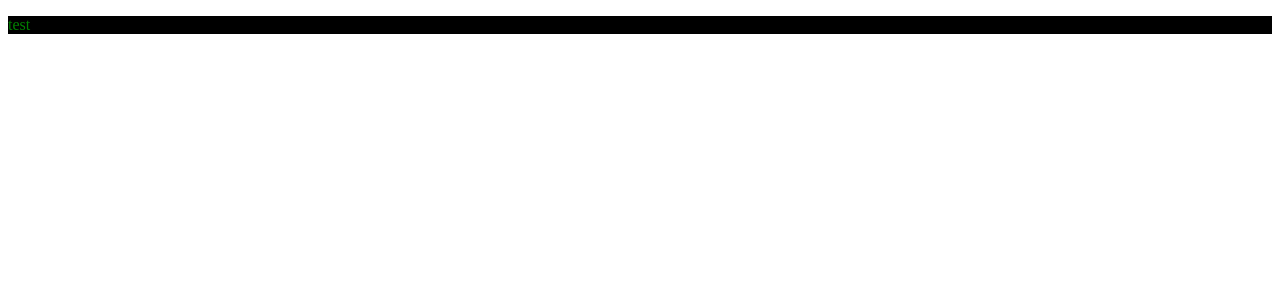
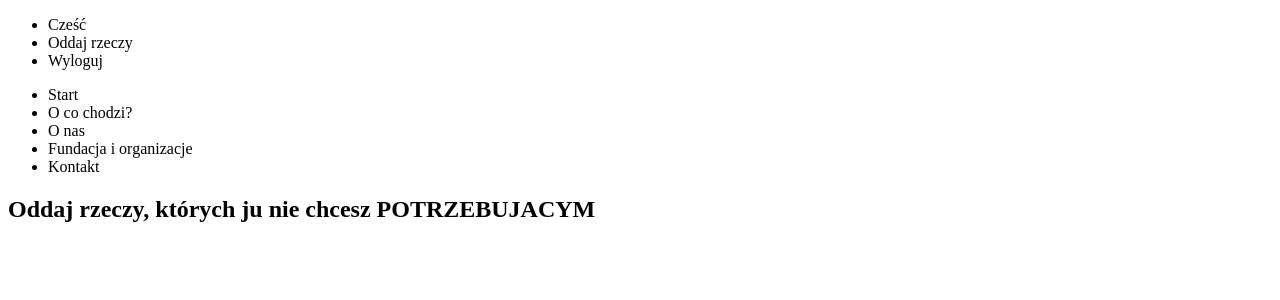
Before and after one commit to canoniczek/portfolio-project-app, a React (Vite) app in the folder portfolio-lab/: page / in a window 1280 px wide. Shown: the top 300 px of the page. Built offline with nearby package versions, Linux system fonts and the light colour scheme.

Commit message:
simple version

```diff
--- /dev/null
+++ b/portfolio-lab/src/GiveThings.jsx
@@ -0,0 +1,34 @@
+
+// import './components/main.scss';
+
+
+
+function GiveThings() {
+
+
+    return (
+      <>
+        <nav className="header">
+          <ul>
+              <li>Cześć</li>
+              <li>Oddaj rzeczy</li>
+              <li>Wyloguj</li>
+          </ul>
+          <ul>
+              <li>Start</li>
+              <li>O co chodzi?</li>
+              <li>O nas</li>
+              <li>Fundacja i organizacje</li>
+              <li>Kontakt</li>
+          </ul>
+        </nav>
+        <section>
+            <div>
+                <h1>Oddaj rzeczy, których ju nie chcesz POTRZEBUJACYM</h1>
+            </div>
+        </section>
+      </>
+    )
+  }
+
+  export default GiveThings;
--- /dev/null
+++ b/portfolio-lab/src/Home.jsx
@@ -0,0 +1,132 @@
+
+// import './components/main.scss';
+
+
+
+function Home() {
+
+
+  return (
+    <>
+      <nav className="header">
+        <ul>
+            <li>Zaloguj się</li>
+            <li>Załóż konto</li>
+        </ul>
+        <ul>
+            <li>Start</li>
+            <li>O co chodzi?</li>
+            <li>O nas</li>
+            <li>Fundacja i organizacje</li>
+            <li>Kontakt</li>
+        </ul>
+      </nav>
+      <section>
+        <img src="" alt="" />
+        <div>
+            <h1>Zacznij pomagać! Oddaj rzeczy w zaufane ręce</h1>
+            <button>ODDAJ RZECZY</button>
+            <button>ZORGANIZUJ ZBIÓRKĘ</button>
+        </div>
+      </section>
+      <section>
+        <div className="column">
+            <p>10</p>
+            <h2>Lorem ipsum</h2>
+            <p>lorem ipsum dolor sit amet</p>
+        </div>
+        <div className="column">
+            <p>10</p>
+            <h2>Lorem ipsum</h2>
+            <p>lorem ipsum dolor sit amet</p>
+        </div>
+        <div className="column">
+            <p>10</p>
+            <h2>Lorem ipsum</h2>
+            <p>lorem ipsum dolor sit amet</p>
+        </div>
+      </section>
+      <section>
+        <div>
+            <h2>Wystarcz 4 proste kroki</h2>
+            {/* czy da się after dla h2? */}
+            <img></img>
+        </div>
+        <div>
+            <div>
+                <img src="" alt="" />
+                <p>Tytul przedmiotu</p>
+                <p>Opis przedmiotu</p>
+            </div>
+            <div>
+                <img src="" alt="" />
+                <p>Tytul przedmiotu</p>
+                <p>Opis przedmiotu</p>
+            </div>
+            <div>
+                <img src="" alt="" />
+                <p>Tytul przedmiotu</p>
+                <p>Opis przedmiotu</p>
+            </div>
+            <div>
+                <img src="" alt="" />
+                <p>Tytul przedmiotu</p>
+                <p>Opis przedmiotu</p>
+            </div>
+        </div>
+        <button>ODDAJ RZECZY</button>
+      </section>
+      <section className="about_us">
+        <div>
+            <h2>O nas</h2>
+            <p>Lorem ipsum dolor sit amet lorem ipsum dolor sit amet lorem ipsum dolor sit amet</p>
+            <img src="" alt="" className="sign"/>
+        </div>
+        <img src="" alt="" />
+      </section>
+      <section className="who_help">
+        <div>
+            <div className="section_choose">
+                <h2>Komu pomagamy?</h2>
+                <img src="" alt="" />
+                {/* after dla h2 */}
+                <button>Fundacjom</button>
+                <button>Organizacjom pozarzdowym</button>
+                <button>Lokalnym zbiórkom</button>
+                <p>Lorem ipsum dolor sit amet lorem ipsum dolor sit amet</p>
+            </div>
+            <div className="list_generate">
+                <ul>
+                    <li>Fudnacja dbam o zdrowie</li>
+                    <li>Fudnacja dbam o zdrowie</li>
+                    <li>Fudnacja dbam o zdrowie</li>
+                </ul>
+            </div>
+            <button>1</button>
+            <button>2</button>
+            <button>3</button>
+        </div>
+      </section>
+      <section className="contact">
+        <img src="" alt="" />
+        <div>
+            <h2>Skontakuj się z nami</h2>
+            <form action="">
+                <input type="text" placeholder="Imię"/>
+                <input type="text" placeholder="Nazwisko"/>
+                <input type="email" placeholder="Email"/>
+                <textarea placeholder="Wiadomość"></textarea>
+                <button>Wyślij</button>
+            </form>
+        </div>
+      </section>
+      <footer>
+        <p>Copyright by Coders Lab</p>
+        <img src="" alt="" className="Facebook"/>
+        <img src="" alt="" className="Instagram"/>
+      </footer>
+    </>
+  )
+}
+
+export default Home;
--- /dev/null
+++ b/portfolio-lab/src/SignIn.jsx
@@ -0,0 +1,41 @@
+
+// import './components/main.scss';
+
+
+
+function SignIn() {
+
+
+    return (
+      <>
+        <nav className="header">
+          <ul>
+              <li>Zaloguj się</li>
+              <li>Załóż konto</li>
+          </ul>
+          <ul>
+              <li>Start</li>
+              <li>O co chodzi?</li>
+              <li>O nas</li>
+              <li>Fundacja i organizacje</li>
+              <li>Kontakt</li>
+          </ul>
+        </nav>
+        <section>
+            <div>
+                <h1>Zaloguj się</h1>
+                <form action="">
+                    <label for="email">Email</label>
+                    <input type="text" placeholder="Email"/>
+                    <label for="email">Password</label>
+                    <input type="password" placeholder="Hasło"/>
+                    <button>Zaloguj się</button>
+                    <button><a href="">Załóż konto</a></button>
+                </form>
+            </div>
+        </section>
+      </>
+    )
+  }
+
+  export default SignIn;
--- /dev/null
+++ b/portfolio-lab/src/SignOut.jsx
@@ -0,0 +1,34 @@
+
+// import './components/main.scss';
+
+
+
+function SignOut() {
+
+
+    return (
+      <>
+        <nav className="header">
+          <ul>
+              <li>Zaloguj się</li>
+              <li>Załóż konto</li>
+          </ul>
+          <ul>
+              <li>Start</li>
+              <li>O co chodzi?</li>
+              <li>O nas</li>
+              <li>Fundacja i organizacje</li>
+              <li>Kontakt</li>
+          </ul>
+        </nav>
+        <section>
+            <div>
+                <h1>Wylogowanie nastpiło pomyślnie</h1>
+                <button>Strona główna</button>
+            </div>
+        </section>
+      </>
+    )
+  }
+
+  export default SignOut;
--- /dev/null
+++ b/portfolio-lab/src/SignUp.jsx
@@ -0,0 +1,40 @@
+
+// import './components/main.scss';
+
+
+
+function SignUp() {
+
+
+    return (
+      <>
+        <nav className="header">
+          <ul>
+              <li>Zaloguj się</li>
+              <li>Załóż konto</li>
+          </ul>
+          <ul>
+              <li>Start</li>
+              <li>O co chodzi?</li>
+              <li>O nas</li>
+              <li>Fundacja i organizacje</li>
+              <li>Kontakt</li>
+          </ul>
+        </nav>
+        <section>
+            <div>
+                <h1>Zarejestruj się</h1>
+                <form action="">
+                    <label for="email">Email</label>
+                    <input type="text" placeholder="Email"/>
+                    <label for="email">Password</label>
+                    <input type="password" placeholder="Hasło"/>
+                    <button><a href="">Załóż konto</a></button>
+                </form>
+            </div>
+        </section>
+      </>
+    )
+  }
+
+  export default SignUp;
--- a/portfolio-lab/src/main.jsx
+++ b/portfolio-lab/src/main.jsx
@@ -2,9 +2,21 @@ import { StrictMode } from 'react'
 import { createRoot } from 'react-dom/client'
 import App from './App.jsx'
 // import './index.css'
+import Home from './Home.jsx'
+import SignIn from './SignIn.jsx'
+import SignUp from './SignUp.jsx'
+import SignOut from './SignOut.jsx'
+import GiveThings from './GiveThings.jsx'
+
 
 createRoot(document.getElementById('root')).render(
-  <StrictMode>
-    <App />
-  </StrictMode>,
+  // <StrictMode>
+  //   <App />
+  // </StrictMode>,
+
+  // <Home />
+  // <SignIn />
+  // <SignUp />
+  // <SignOut />
+  <GiveThings />
 )
```
Also changed, not shown: 1 other file (tests, documents, lock files or other folders).
